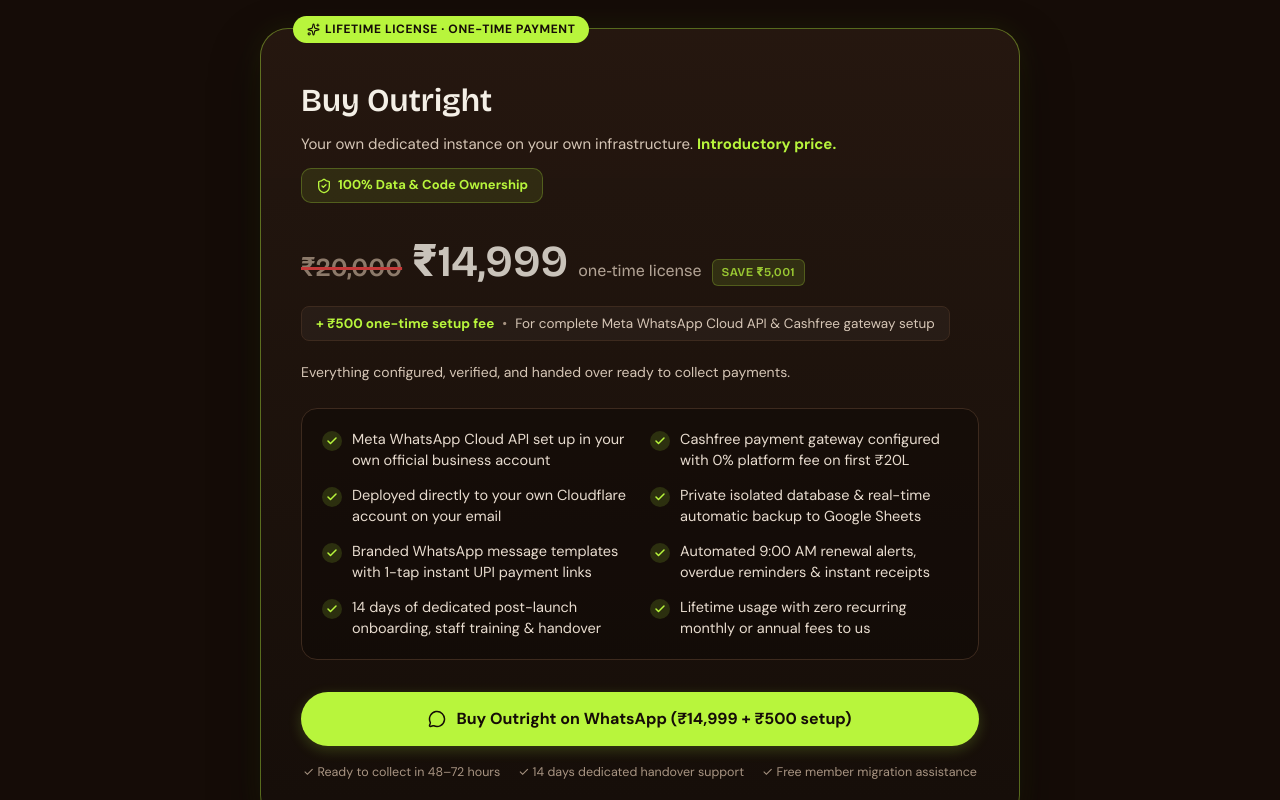
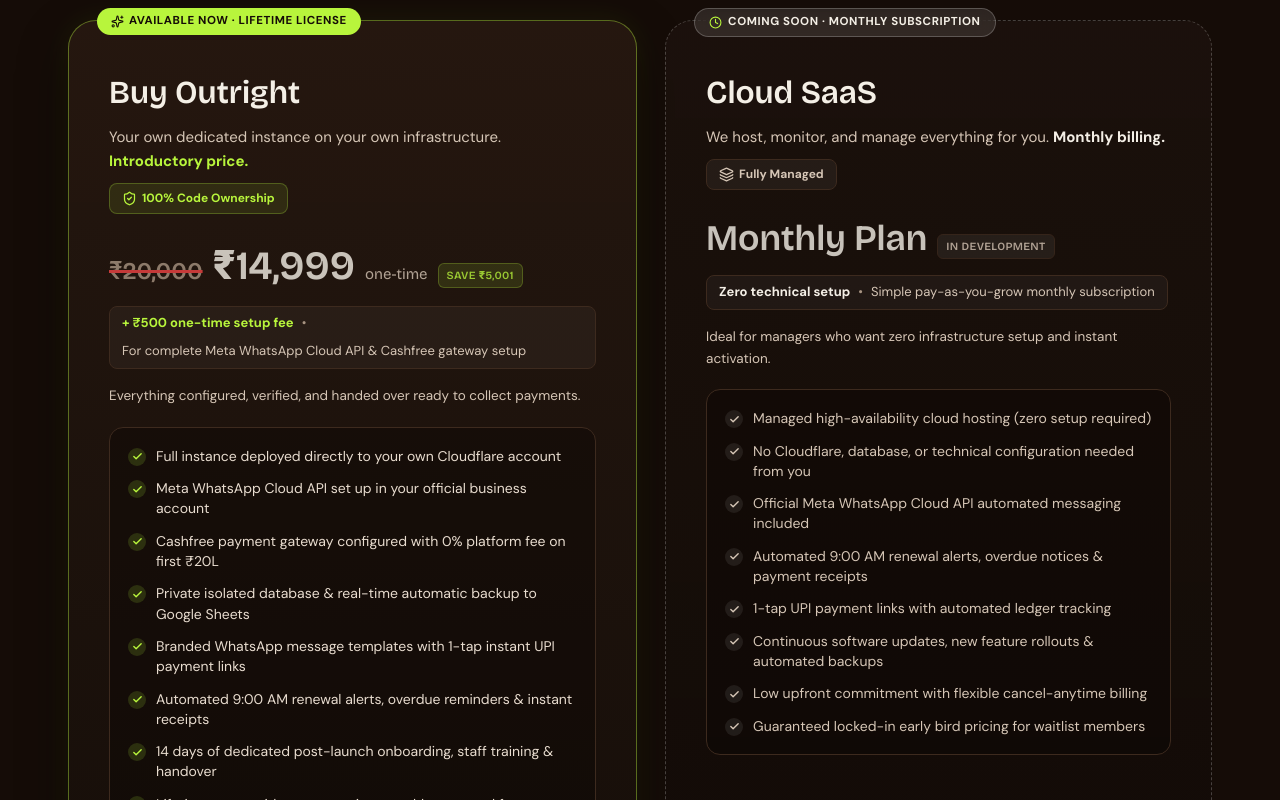
Before and after one commit to adil-rahman-3063/AR-Membership-manager, a Next.js app: page / in a window 1280 px wide. Shown: the part 7420-8220 px from the top of the page. Built offline with nearby package versions, Linux system fonts and the light colour scheme.

Commit message:
feat(pricing): add 'Cloud SaaS Coming Soon (Monthly Subscription)' card beside outright option

```diff
--- a/src/components/Pricing.tsx
+++ b/src/components/Pricing.tsx
@@ -1,19 +1,30 @@
 "use client";
 
 import React from "react";
-import { Check, MessageCircle, Info, Sparkles, ShieldCheck } from "lucide-react";
+import { Check, MessageCircle, Info, Sparkles, ShieldCheck, Clock, Layers } from "lucide-react";
 import { getWhatsAppPlanUrl } from "@/lib/constants";
 
 export default function Pricing() {
-  const features = [
-    "Meta WhatsApp Cloud API set up in your own official business account",
+  const outrightFeatures = [
+    "Full instance deployed directly to your own Cloudflare account",
+    "Meta WhatsApp Cloud API set up in your official business account",
     "Cashfree payment gateway configured with 0% platform fee on first ₹20L",
-    "Deployed directly to your own Cloudflare account on your email",
     "Private isolated database & real-time automatic backup to Google Sheets",
     "Branded WhatsApp message templates with 1-tap instant UPI payment links",
     "Automated 9:00 AM renewal alerts, overdue reminders & instant receipts",
     "14 days of dedicated post-launch onboarding, staff training & handover",
     "Lifetime usage with zero recurring monthly or annual fees to us",
+  ];
+
+  const saasFeatures = [
+    "Managed high-availability cloud hosting (zero setup required)",
+    "No Cloudflare, database, or technical configuration needed from you",
+    "Official Meta WhatsApp Cloud API automated messaging included",
+    "Automated 9:00 AM renewal alerts, overdue notices & payment receipts",
+    "1-tap UPI payment links with automated ledger tracking",
+    "Continuous software updates, new feature rollouts & automated backups",
+    "Low upfront commitment with flexible cancel-anytime billing",
+    "Guaranteed locked-in early bird pricing for waitlist members",
   ];
 
   return (
@@ -22,17 +33,16 @@ export default function Pricing() {
         <div className="sec-header">
           <div className="eyebrow">
             <Sparkles size={14} />
-            <span>Outright Ownership</span>
+            <span>Flexible Options</span>
           </div>
-          <h2 className="h">Buy once. Own it forever.</h2>
+          <h2 className="h">Two ways to power your membership dues</h2>
           <p className="sub">
-            No monthly subscriptions, no per-member fees, and zero vendor lock-in.
-            Pay once and own your independent copy deployed directly to your own infrastructure.
-            Complete Meta WhatsApp Cloud API and Cashfree setup in your own accounts is fully handled.
+            Own the complete system today with zero recurring fees, or join our early waitlist for the upcoming hosted monthly SaaS subscription.
           </p>
         </div>
 
-        <div style={{ maxWidth: "760px", margin: "24px auto 0" }}>
+        <div className="split">
+          {/* Plan 1: Buy Outright (Live & Active) */}
           <div
             className="plan"
             style={{
@@ -46,10 +56,10 @@ export default function Pricing() {
               style={{
                 position: "absolute",
                 top: "-13px",
-                left: "32px",
+                left: "28px",
                 background: "var(--lime-accent)",
                 color: "var(--text-dark)",
-                fontSize: "12px",
+                fontSize: "11.5px",
                 fontWeight: 800,
                 padding: "4px 14px",
                 borderRadius: "999px",
@@ -61,7 +71,7 @@ export default function Pricing() {
               }}
             >
               <Sparkles size={13} />
-              <span>Lifetime License · One-Time Payment</span>
+              <span>Available Now · Lifetime License</span>
             </div>
 
             <div>
@@ -71,7 +81,7 @@ export default function Pricing() {
                   justifyContent: "space-between",
                   alignItems: "flex-start",
                   flexWrap: "wrap",
-                  gap: "12px",
+                  gap: "10px",
                   marginTop: "6px",
                 }}
               >
@@ -87,25 +97,25 @@ export default function Pricing() {
                   style={{
                     background: "rgba(184, 245, 60, 0.1)",
                     border: "1px solid rgba(184, 245, 60, 0.25)",
-                    padding: "6px 14px",
-                    borderRadius: "10px",
-                    fontSize: "13px",
+                    padding: "5px 12px",
+                    borderRadius: "8px",
+                    fontSize: "12px",
                     fontWeight: 700,
                     color: "var(--lime-accent)",
                     display: "inline-flex",
                     alignItems: "center",
-                    gap: "6px",
+                    gap: "5px",
                   }}
                 >
-                  <ShieldCheck size={16} />
-                  <span>100% Data & Code Ownership</span>
+                  <ShieldCheck size={15} />
+                  <span>100% Code Ownership</span>
                 </div>
               </div>
 
               <div
                 className="price"
                 style={{
-                  margin: "24px 0 8px",
+                  margin: "20px 0 8px",
                   display: "flex",
                   alignItems: "baseline",
                   flexWrap: "wrap",
@@ -114,7 +124,7 @@ export default function Pricing() {
               >
                 <span
                   style={{
-                    fontSize: "26px",
+                    fontSize: "24px",
                     fontWeight: 600,
                     color: "var(--text-subtle)",
                     textDecoration: "line-through",
@@ -124,20 +134,20 @@ export default function Pricing() {
                 >
                   ₹20,000
                 </span>
-                <span style={{ fontSize: "44px", fontWeight: 800, color: "var(--text-primary)" }}>
+                <span style={{ fontSize: "40px", fontWeight: 800, color: "var(--text-primary)" }}>
                   ₹14,999
                 </span>
-                <span style={{ fontSize: "16px", fontWeight: 500, color: "var(--text-muted)" }}>
-                  one-time license
+                <span style={{ fontSize: "15px", fontWeight: 500, color: "var(--text-muted)" }}>
+                  one-time
                 </span>
                 <span
                   style={{
-                    fontSize: "12px",
+                    fontSize: "11px",
                     fontWeight: 800,
                     background: "rgba(184, 245, 60, 0.15)",
                     color: "var(--lime-accent)",
                     border: "1px solid rgba(184, 245, 60, 0.3)",
-                    padding: "3px 9px",
+                    padding: "3px 8px",
                     borderRadius: "6px",
                     letterSpacing: "0.03em",
                     textTransform: "uppercase",
@@ -154,11 +164,11 @@ export default function Pricing() {
                   gap: "8px",
                   background: "rgba(255, 255, 255, 0.04)",
                   border: "1px solid var(--border-subtle)",
-                  padding: "6px 14px",
+                  padding: "6px 12px",
                   borderRadius: "8px",
-                  fontSize: "13.5px",
+                  fontSize: "13px",
                   color: "var(--text-muted)",
-                  margin: "0 0 20px",
+                  margin: "0 0 16px",
                   flexWrap: "wrap",
                 }}
               >
@@ -169,38 +179,37 @@ export default function Pricing() {
                 <span>For complete Meta WhatsApp Cloud API & Cashfree gateway setup</span>
               </div>
 
-              <p style={{ fontSize: "14px", color: "var(--text-muted)", margin: "0 0 24px" }}>
+              <p style={{ fontSize: "13.5px", color: "var(--text-muted)", margin: "0 0 20px" }}>
                 Everything configured, verified, and handed over ready to collect payments.
               </p>
 
               <div
                 style={{
                   display: "grid",
-                  gridTemplateColumns: "repeat(auto-fit, minmax(280px, 1fr))",
-                  gap: "14px 20px",
-                  margin: "24px 0 32px",
-                  padding: "20px",
+                  gap: "12px",
+                  margin: "20px 0 28px",
+                  padding: "18px",
                   background: "rgba(10, 6, 4, 0.4)",
-                  borderRadius: "16px",
+                  borderRadius: "14px",
                   border: "1px solid var(--border-subtle)",
                 }}
               >
-                {features.map((feat, idx) => (
+                {outrightFeatures.map((feat, idx) => (
                   <div
                     key={idx}
                     style={{
                       display: "flex",
                       alignItems: "flex-start",
                       gap: "10px",
-                      fontSize: "14.5px",
+                      fontSize: "14px",
                       color: "#e8dccf",
                       lineHeight: 1.45,
                     }}
                   >
                     <div
                       style={{
-                        width: "20px",
-                        height: "20px",
+                        width: "18px",
+                        height: "18px",
                         borderRadius: "50%",
                         background: "rgba(184, 245, 60, 0.15)",
                         color: "var(--lime-accent)",
@@ -211,7 +220,7 @@ export default function Pricing() {
                         marginTop: "2px",
                       }}
                     >
-                      <Check size={12} strokeWidth={3} />
+                      <Check size={11} strokeWidth={3} />
                     </div>
                     <span>{feat}</span>
                   </div>
@@ -236,23 +245,226 @@ export default function Pricing() {
                   display: "flex",
                   justifyContent: "center",
                   alignItems: "center",
-                  gap: "18px",
+                  gap: "14px",
                   flexWrap: "wrap",
-                  marginTop: "16px",
-                  fontSize: "12.5px",
+                  marginTop: "14px",
+                  fontSize: "12px",
                   color: "var(--text-subtle)",
                 }}
               >
-                <span>✓ Ready to collect in 48–72 hours</span>
-                <span>✓ 14 days dedicated handover support</span>
-                <span>✓ Free member migration assistance</span>
+                <span>✓ Ready in 48–72 hours</span>
+                <span>✓ 14 days handover support</span>
+                <span>✓ Free member migration</span>
+              </div>
+            </div>
+          </div>
+
+          {/* Plan 2: SaaS Coming Soon (Monthly Subscription) */}
+          <div
+            className="plan"
+            style={{
+              position: "relative",
+              border: "1px dashed rgba(255, 255, 255, 0.22)",
+              background: "linear-gradient(180deg, rgba(28, 18, 13, 0.85) 0%, rgba(18, 11, 7, 0.95) 100%)",
+            }}
+          >
+            <div
+              style={{
+                position: "absolute",
+                top: "-13px",
+                left: "28px",
+                background: "rgba(255, 255, 255, 0.1)",
+                color: "var(--text-primary)",
+                border: "1px solid rgba(255, 255, 255, 0.22)",
+                fontSize: "11.5px",
+                fontWeight: 800,
+                padding: "4px 14px",
+                borderRadius: "999px",
+                textTransform: "uppercase",
+                letterSpacing: "0.05em",
+                display: "inline-flex",
+                alignItems: "center",
+                gap: "6px",
+                backdropFilter: "blur(8px)",
+              }}
+            >
+              <Clock size={13} color="var(--lime-accent)" />
+              <span>Coming Soon · Monthly Subscription</span>
+            </div>
+
+            <div>
+              <div
+                style={{
+                  display: "flex",
+                  justifyContent: "space-between",
+                  alignItems: "flex-start",
+                  flexWrap: "wrap",
+                  gap: "10px",
+                  marginTop: "6px",
+                }}
+              >
+                <div>
+                  <h3 style={{ margin: "0 0 6px" }}>Cloud SaaS</h3>
+                  <p className="plan-sub">
+                    We host, monitor, and manage everything for you.{" "}
+                    <b style={{ color: "var(--text-primary)" }}>Monthly billing.</b>
+                  </p>
+                </div>
+
+                <div
+                  style={{
+                    background: "rgba(255, 255, 255, 0.05)",
+                    border: "1px solid var(--border-subtle)",
+                    padding: "5px 12px",
+                    borderRadius: "8px",
+                    fontSize: "12px",
+                    fontWeight: 700,
+                    color: "var(--text-muted)",
+                    display: "inline-flex",
+                    alignItems: "center",
+                    gap: "5px",
+                  }}
+                >
+                  <Layers size={15} />
+                  <span>Fully Managed</span>
+                </div>
+              </div>
+
+              <div
+                className="price"
+                style={{
+                  margin: "20px 0 8px",
+                  display: "flex",
+                  alignItems: "baseline",
+                  flexWrap: "wrap",
+                  gap: "10px",
+                }}
+              >
+                <span style={{ fontSize: "36px", fontWeight: 800, color: "var(--text-primary)" }}>
+                  Monthly Plan
+                </span>
+                <span
+                  style={{
+                    fontSize: "11px",
+                    fontWeight: 800,
+                    background: "rgba(255, 255, 255, 0.08)",
+                    color: "var(--text-muted)",
+                    border: "1px solid var(--border-subtle)",
+                    padding: "3px 8px",
+                    borderRadius: "6px",
+                    letterSpacing: "0.03em",
+                    textTransform: "uppercase",
+                  }}
+                >
+                  In Development
+                </span>
+              </div>
+
+              <div
+                style={{
+                  display: "inline-flex",
+                  alignItems: "center",
+                  gap: "8px",
+                  background: "rgba(255, 255, 255, 0.04)",
+                  border: "1px solid var(--border-subtle)",
+                  padding: "6px 12px",
+                  borderRadius: "8px",
+                  fontSize: "13px",
+                  color: "var(--text-muted)",
+                  margin: "0 0 16px",
+                  flexWrap: "wrap",
+                }}
+              >
+                <span style={{ color: "var(--text-primary)", fontWeight: 700 }}>
+                  Zero technical setup
+                </span>
+                <span style={{ color: "var(--text-subtle)" }}>•</span>
+                <span>Simple pay-as-you-grow monthly subscription</span>
+              </div>
+
+              <p style={{ fontSize: "13.5px", color: "var(--text-muted)", margin: "0 0 20px" }}>
+                Ideal for managers who want zero infrastructure setup and instant activation.
+              </p>
+
+              <div
+                style={{
+                  display: "grid",
+                  gap: "12px",
+                  margin: "20px 0 28px",
+                  padding: "18px",
+                  background: "rgba(10, 6, 4, 0.4)",
+                  borderRadius: "14px",
+                  border: "1px solid var(--border-subtle)",
+                }}
+              >
+                {saasFeatures.map((feat, idx) => (
+                  <div
+                    key={idx}
+                    style={{
+                      display: "flex",
+                      alignItems: "flex-start",
+                      gap: "10px",
+                      fontSize: "14px",
+                      color: "var(--text-muted)",
+                      lineHeight: 1.45,
+                    }}
+                  >
+                    <div
+                      style={{
+                        width: "18px",
+                        height: "18px",
+                        borderRadius: "50%",
+                        background: "rgba(255, 255, 255, 0.08)",
+                        color: "var(--text-muted)",
+                        display: "flex",
+                        alignItems: "center",
+                        justifyContent: "center",
+                        flexShrink: 0,
+                        marginTop: "2px",
+                      }}
+                    >
+                      <Check size={11} strokeWidth={3} />
+                    </div>
+                    <span>{feat}</span>
+                  </div>
+                ))}
+              </div>
+            </div>
+
+            <div>
+              <a
+                href={getWhatsAppPlanUrl("SaaS Monthly Subscription Waitlist")}
+                target="_blank"
+                rel="noopener noreferrer"
+                className="btn ghost lg"
+                style={{ width: "100%", justifyContent: "center" }}
+              >
+                <MessageCircle size={18} />
+                <span>Join SaaS Waitlist on WhatsApp</span>
+              </a>
+
+              <div
+                style={{
+                  display: "flex",
+                  justifyContent: "center",
+                  alignItems: "center",
+                  gap: "14px",
+                  flexWrap: "wrap",
+                  marginTop: "14px",
+                  fontSize: "12px",
+                  color: "var(--text-subtle)",
+                }}
+              >
+                <span>✓ Guaranteed early bird discount</span>
+                <span>✓ No payment required today</span>
+                <span>✓ Priority launch access</span>
               </div>
             </div>
           </div>
         </div>
 
         {/* Transparent Note */}
-        <div className="pricing-note" style={{ maxWidth: "760px", margin: "24px auto 0" }}>
+        <div className="pricing-note" style={{ maxWidth: "100%", margin: "28px auto 0" }}>
           <div style={{ display: "flex", gap: "10px", alignItems: "flex-start" }}>
             <Info size={20} color="var(--lime-accent)" style={{ flexShrink: 0, marginTop: "2px" }} />
             <div>
```
